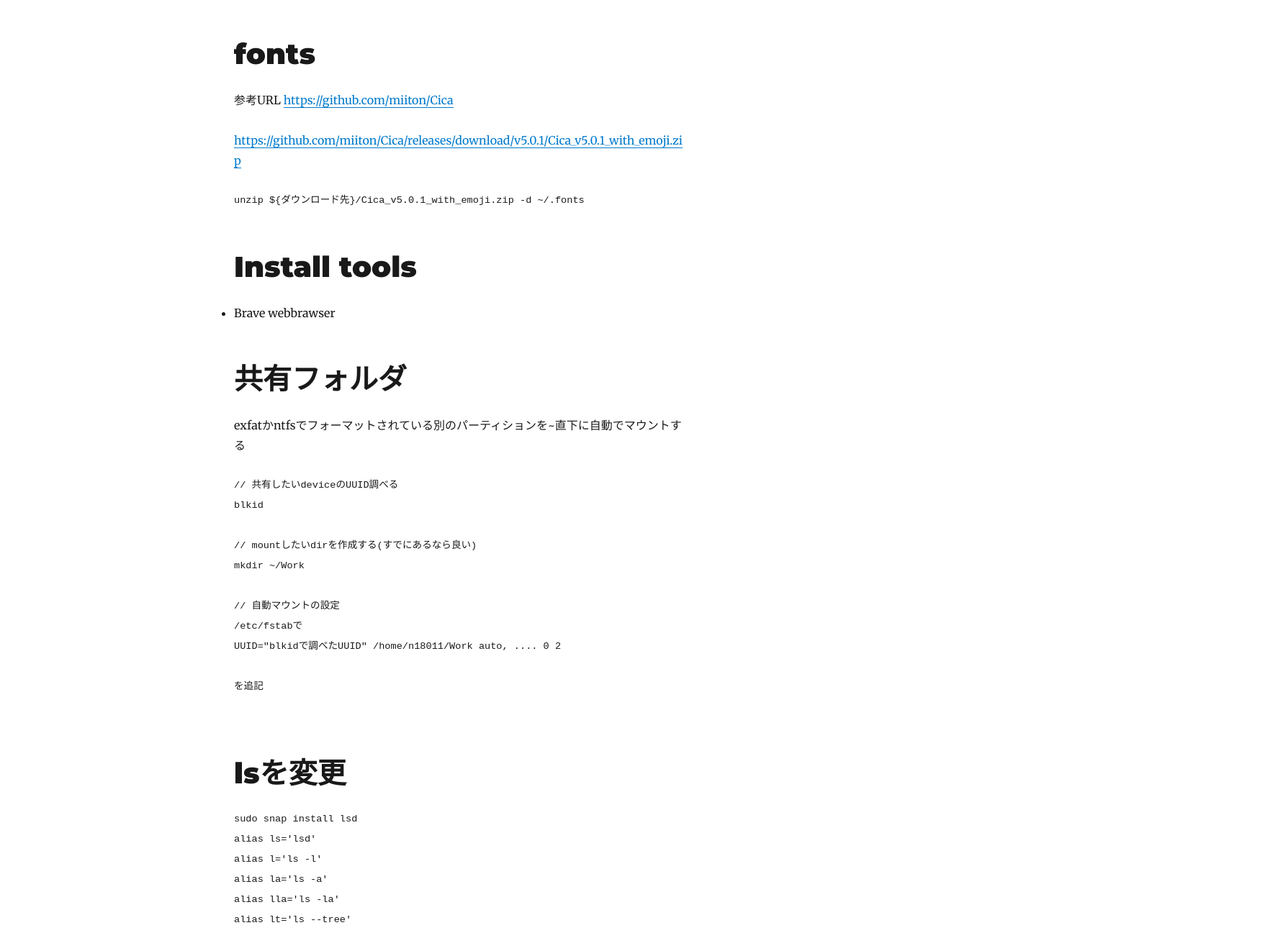
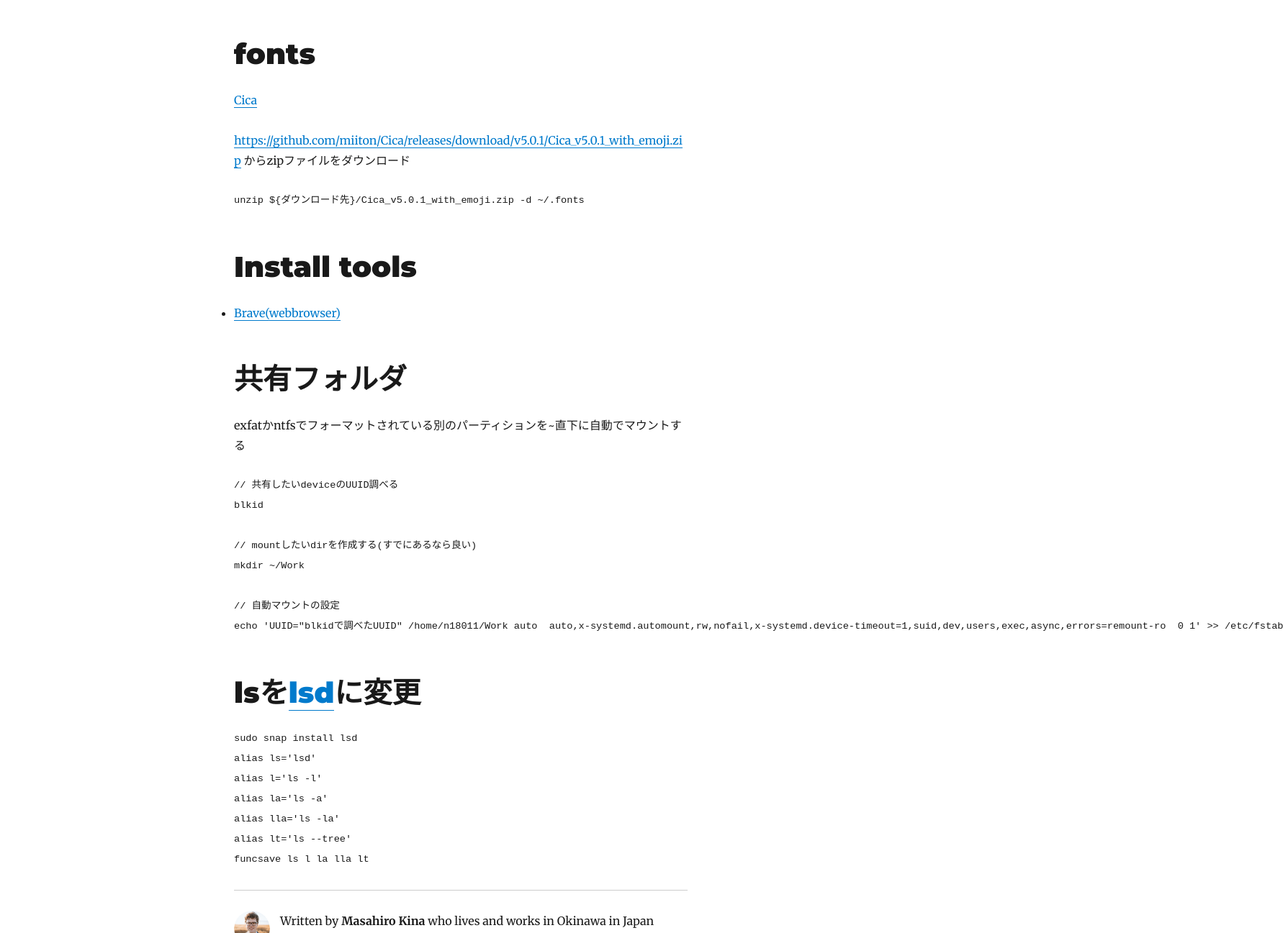
Before and after one commit to n18011/n18011-cms-blog, a Gatsby site: page /blog/ubuntu-studio-20-04-setup/ in a window 1280 px wide. Shown: the part 1278-2575 px from the top of the page at 72% size, 1782 px wide, since content can reach past the window. Built offline with nearby package versions, Linux system fonts and the light colour scheme; Gatsby itself is replaced by a stand-in of ours; some packages are replaced by stand-ins of ours; code samples lack their colours.

Commit message:
Update Blog “ubuntu-studio-20-04-setup”

````diff
--- a/content/blog/ubuntu-studio-20-04-setup.md
+++ b/content/blog/ubuntu-studio-20-04-setup.md
@@ -46,14 +46,15 @@ powerline-shell --generate-config > ~/.config/powerline-shell/config.json
 }
 ```
 # fonts
-参考URL https://github.com/miiton/Cica
+[Cica](https://github.com/miiton/Cica)
 
 https://github.com/miiton/Cica/releases/download/v5.0.1/Cica_v5.0.1_with_emoji.zip
+からzipファイルをダウンロード
 ```
 unzip ${ダウンロード先}/Cica_v5.0.1_with_emoji.zip -d ~/.fonts
 ```
 # Install tools
-- Brave webbrawser
+- [Brave(webbrowser)](https://brave.com/ja/)
 
 
 # 共有フォルダ
@@ -66,14 +67,10 @@ blkid
 mkdir ~/Work
 
 // 自動マウントの設定
-/etc/fstabで
-UUID="blkidで調べたUUID" /home/n18011/Work auto, .... 0 2
-
-を追記
-
+echo 'UUID="blkidで調べたUUID" /home/n18011/Work auto  auto,x-systemd.automount,rw,nofail,x-systemd.device-timeout=1,suid,dev,users,exec,async,errors=remount-ro  0 1' >> /etc/fstab
 ```
 
-# lsを変更
+# lsを[lsd](https://github.com/Peltoche/lsd)に変更
 ```
 sudo snap install lsd
 alias ls='lsd'
````
